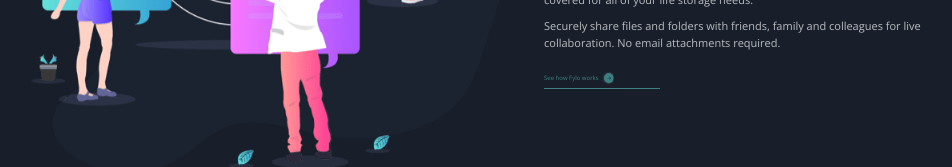
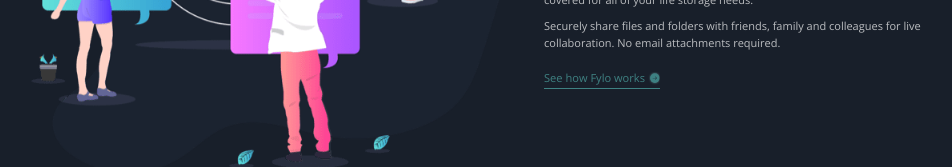
Before and after one commit to VincenzoParrinelli/Fylo-dark-theme-landing-page, a React (Vite) app: page / in a window 1280 px wide. Shown: the part 1740-1907 px from the top of the page, without its empty margins (141-1093 px from the left). Built offline with nearby package versions, Linux system fonts and the light colour scheme.

Commit message:
fix(see how fylo works anchor) incorrect font size

```diff
--- a/src/scss/base/_typography.scss
+++ b/src/scss/base/_typography.scss
@@ -56,6 +56,7 @@
     opacity: 0.5;
 
     &--anchor {
+        font-size: 1.11rem;
         color: $color-cyan;
         text-decoration: none;
         vertical-align: middle;
```
